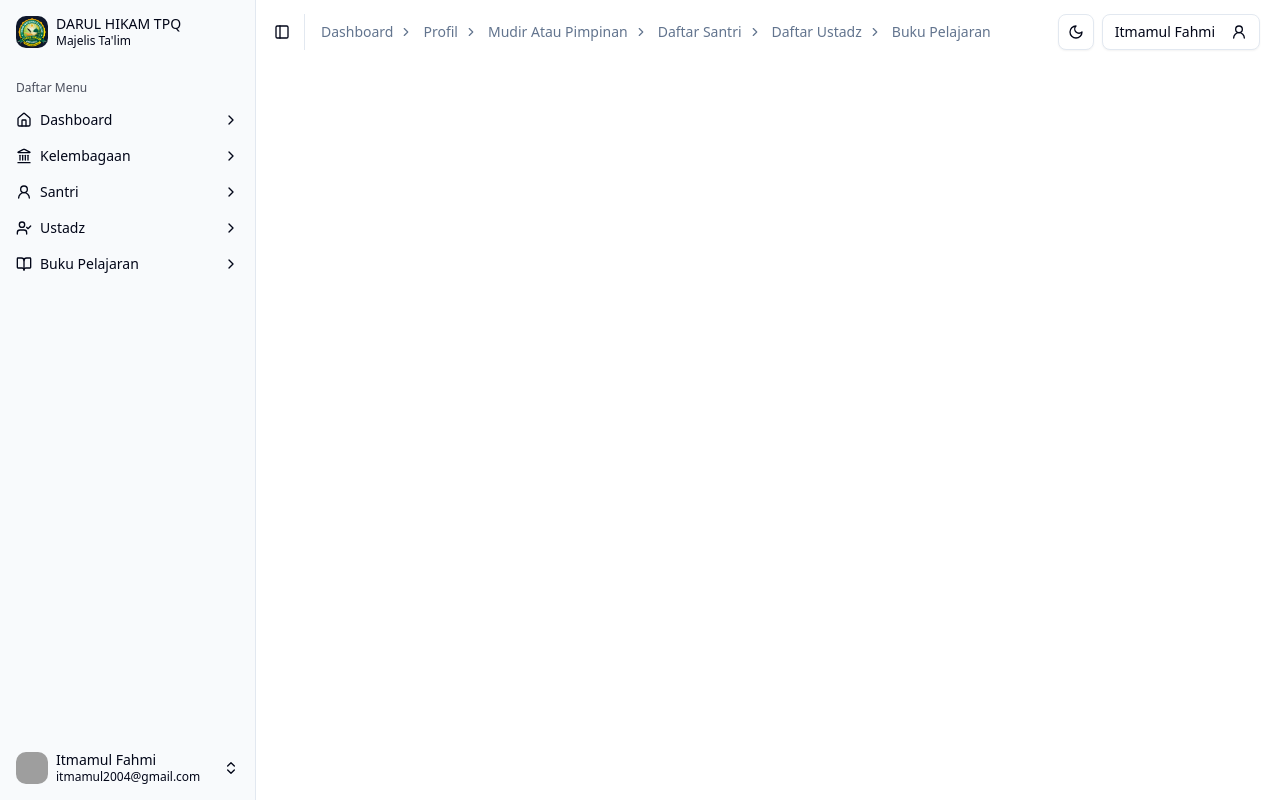
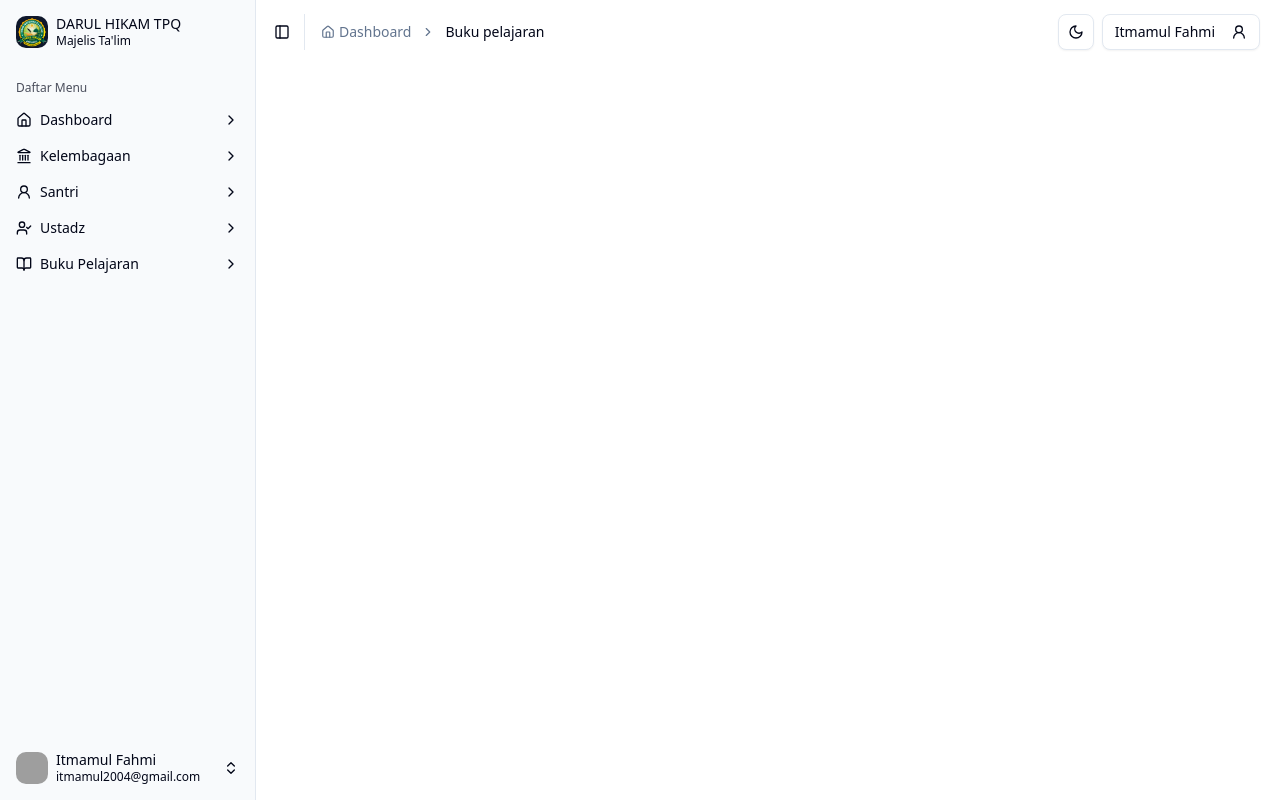
Before and after one commit to fahmiitmamul/darul-hikam-frontend, a Next.js app: page /buku-pelajaran in a window 1280 px wide. Built offline with nearby package versions, Linux system fonts and the light colour scheme; grey boxes are pictures that could not be loaded.

Commit message:
update frontend

```diff
--- a/components/app-header.jsx
+++ b/components/app-header.jsx
@@ -1,12 +1,6 @@
 "use client";
 import { SidebarTrigger } from "./ui/sidebar";
 import { Separator } from "./ui/separator";
-import {
-  Breadcrumb,
-  BreadcrumbList,
-  BreadcrumbItem,
-  BreadcrumbLink,
-} from "./ui/breadcrumb";
 import { useTheme } from "next-themes";
 import { Sun } from "lucide-react";
 import { Button } from "./ui/button";
@@ -33,22 +27,17 @@ export default function AppHeader() {
     setMounted(true);
   }, []);
 
-  const breadcrumbItems = [
-    { label: "Dashboard", href: "/" },
-    { label: "Profil", href: "/profil" },
-    { label: "Mudir Atau Pimpinan", href: "/mudir-atau-pimpinan" },
-    { label: "Daftar Santri", href: "/daftar-santri" },
-    { label: "Daftar Ustadz", href: "/daftar-ustadz" },
-    { label: "Buku Pelajaran", href: "/buku-pelajaran" },
-  ];
-
   return (
     <header className="sticky top-0 z-50 flex h-16 shrink-0 items-center gap-2 transition-[width,height] ease-linear group-has-[[data-collapsible=icon]]/sidebar-wrapper:h-12">
       <div className="w-full flex justify-between">
         <div className="flex items-center gap-2 px-4">
           <SidebarTrigger className="-ml-1" />
           <Separator orientation="vertical" className="mr-2 h-4" />
-          <DynamicBreadcrumb items={breadcrumbItems} />
+          <DynamicBreadcrumb
+            homeLabel="Dashboard"
+            capitalizeItems={true}
+            maxItems={3}
+          />
         </div>
         <div className="flex flex-wrap gap-2 mr-5">
           <div>
--- a/components/dynamic-breadcrumbs.jsx
+++ b/components/dynamic-breadcrumbs.jsx
@@ -1,24 +1,109 @@
+"use client";
+import React from "react";
+import { usePathname } from "next/navigation";
+import Link from "next/link";
+import { ChevronRight, Home } from "lucide-react";
 import {
   Breadcrumb,
   BreadcrumbItem,
   BreadcrumbLink,
   BreadcrumbList,
+  BreadcrumbPage,
   BreadcrumbSeparator,
 } from "@/components/ui/breadcrumb";
 
-export function DynamicBreadcrumb({ items }) {
+export function DynamicBreadcrumb({
+  homeLabel = "Dashboard",
+  showHomeIcon = true,
+  capitalizeItems = true,
+  maxItems = 4,
+}) {
+  const pathname = usePathname();
+
+  // Skip rendering breadcrumb on home page
+  if (pathname === "/") {
+    return null;
+  }
+
+  // Split the pathname into segments and remove empty strings
+  const segments = pathname.split("/").filter(Boolean);
+
+  // Handle case when there are too many segments
+  const displaySegments =
+    segments.length > maxItems
+      ? [...segments.slice(0, 1), ...segments.slice(-maxItems + 1)]
+      : segments;
+
+  // Format a segment for display
+  const formatSegment = (segment) => {
+    // Replace hyphens and underscores with spaces
+    const formatted = segment.replace(/[-_]/g, " ");
+    // Capitalize if the option is enabled
+    return capitalizeItems
+      ? formatted.charAt(0).toUpperCase() + formatted.slice(1)
+      : formatted;
+  };
+
+  // Build the breadcrumb path for each segment
+  const getBreadcrumbPaths = () => {
+    return displaySegments.map((segment, index) => {
+      const path = `/${displaySegments.slice(0, index + 1).join("/")}`;
+      return {
+        label: formatSegment(segment),
+        path,
+        isLast: index === displaySegments.length - 1,
+      };
+    });
+  };
+
+  const breadcrumbPaths = getBreadcrumbPaths();
+
   return (
     <Breadcrumb>
       <BreadcrumbList>
-        {items.map((item, index) => (
-          <BreadcrumbItem key={index}>
-            {item.href ? (
-              <BreadcrumbLink href={item.href}>{item.label}</BreadcrumbLink>
-            ) : (
-              <span className="text-muted-foreground">{item.label}</span>
+        <BreadcrumbItem>
+          <BreadcrumbLink asChild>
+            <Link href="/" className="flex items-center gap-1">
+              {showHomeIcon && <Home className="h-3.5 w-3.5" />}
+              {homeLabel}
+            </Link>
+          </BreadcrumbLink>
+        </BreadcrumbItem>
+
+        <BreadcrumbSeparator>
+          <ChevronRight className="h-4 w-4" />
+        </BreadcrumbSeparator>
+
+        {/* Show ellipsis if segments were truncated */}
+        {segments.length > maxItems && (
+          <>
+            <BreadcrumbItem>
+              <span className="text-muted-foreground">...</span>
+            </BreadcrumbItem>
+            <BreadcrumbSeparator>
+              <ChevronRight className="h-4 w-4" />
+            </BreadcrumbSeparator>
+          </>
+        )}
+
+        {breadcrumbPaths.map((item, index) => (
+          <React.Fragment key={item.path}>
+            <BreadcrumbItem>
+              {item.isLast ? (
+                <BreadcrumbPage>{item.label}</BreadcrumbPage>
+              ) : (
+                <BreadcrumbLink asChild>
+                  <Link href={item.path}>{item.label}</Link>
+                </BreadcrumbLink>
+              )}
+            </BreadcrumbItem>
+
+            {!item.isLast && (
+              <BreadcrumbSeparator>
+                <ChevronRight className="h-4 w-4" />
+              </BreadcrumbSeparator>
             )}
-            {index < items.length - 1 && <BreadcrumbSeparator />}
-          </BreadcrumbItem>
+          </React.Fragment>
         ))}
       </BreadcrumbList>
     </Breadcrumb>
```
